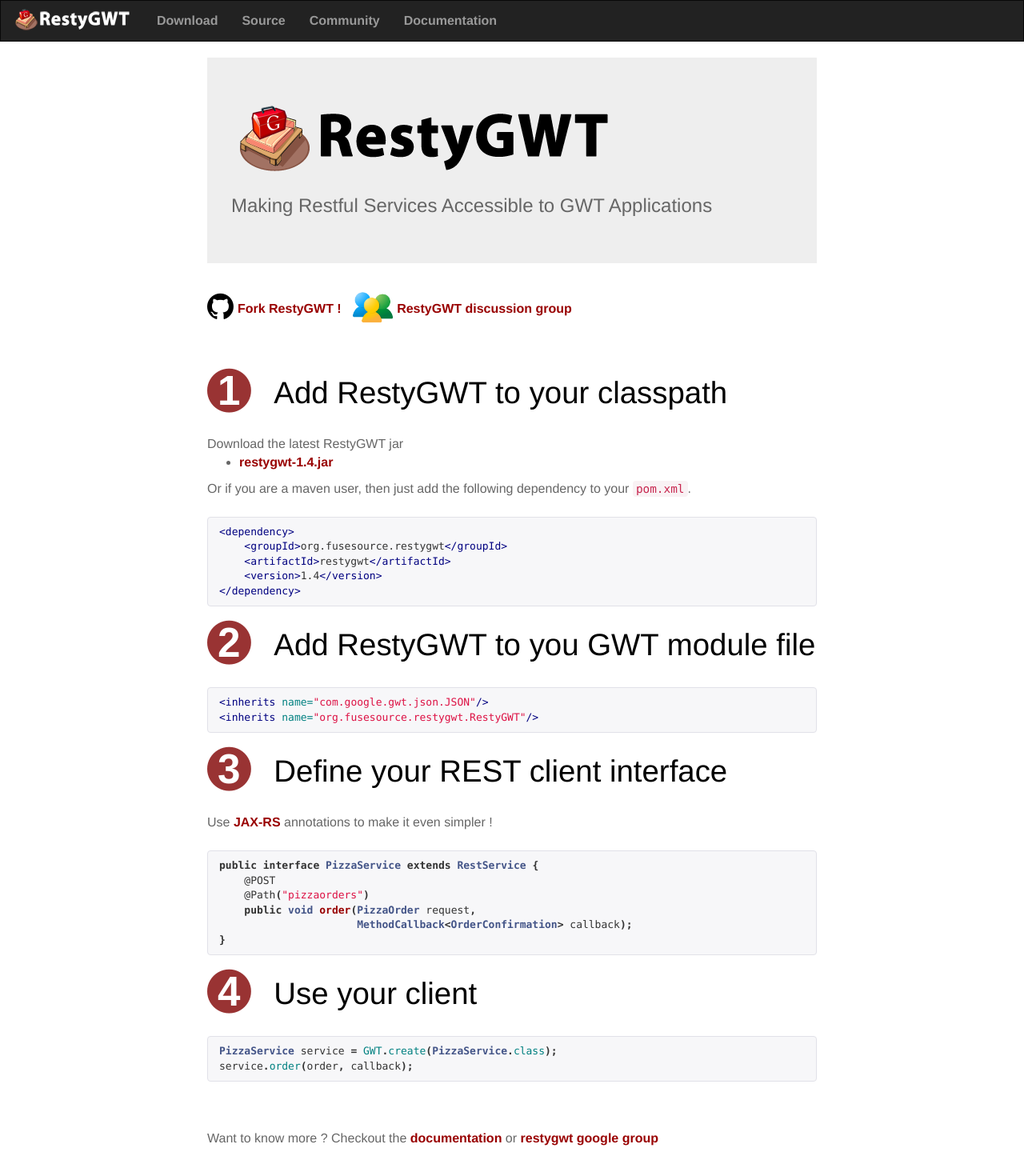
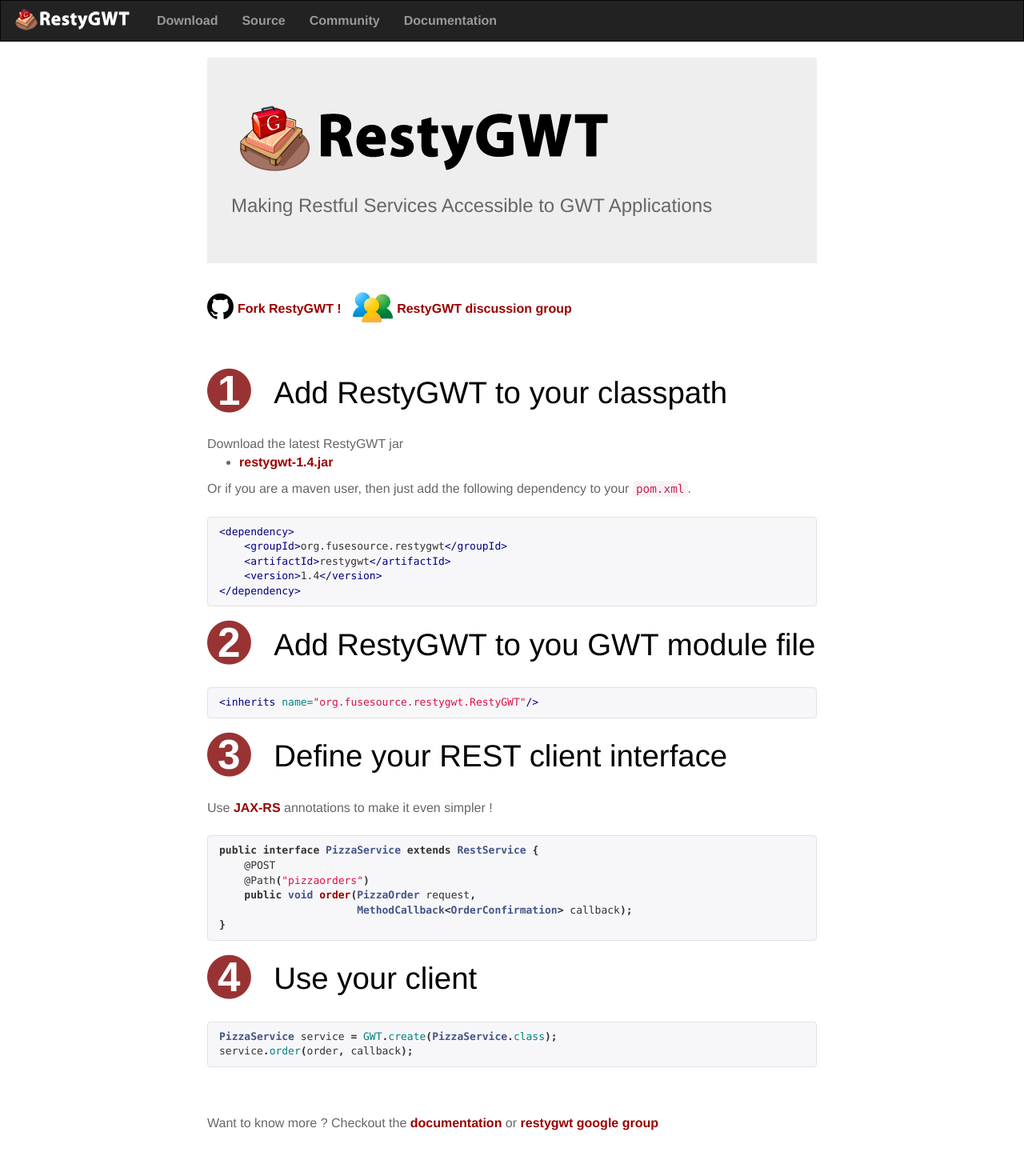
Before and after one commit to BadgerPc/resty-gwt.github.io, a Jekyll site: the page built from index.markdown, in a window 1280 px wide. Shown: the whole page at 80% size. Built offline with Jekyll 4.4.1, drawn with Linux system fonts in a browser that asks for light colours; Markdown is read by kramdown in place of the engine named in the settings.

Commit message:
no need for json in fact

```diff
--- a/index.markdown
+++ b/index.markdown
@@ -36,7 +36,6 @@
 <i class="fa fa-circle number"><span class="number">2</span><span class="text">Add RestyGWT to you GWT module file</span></i>
 <br/><br/>
 {% highlight xml %}
-<inherits name="com.google.gwt.json.JSON"/>
 <inherits name="org.fusesource.restygwt.RestyGWT"/>
 {% endhighlight %}
 
```
